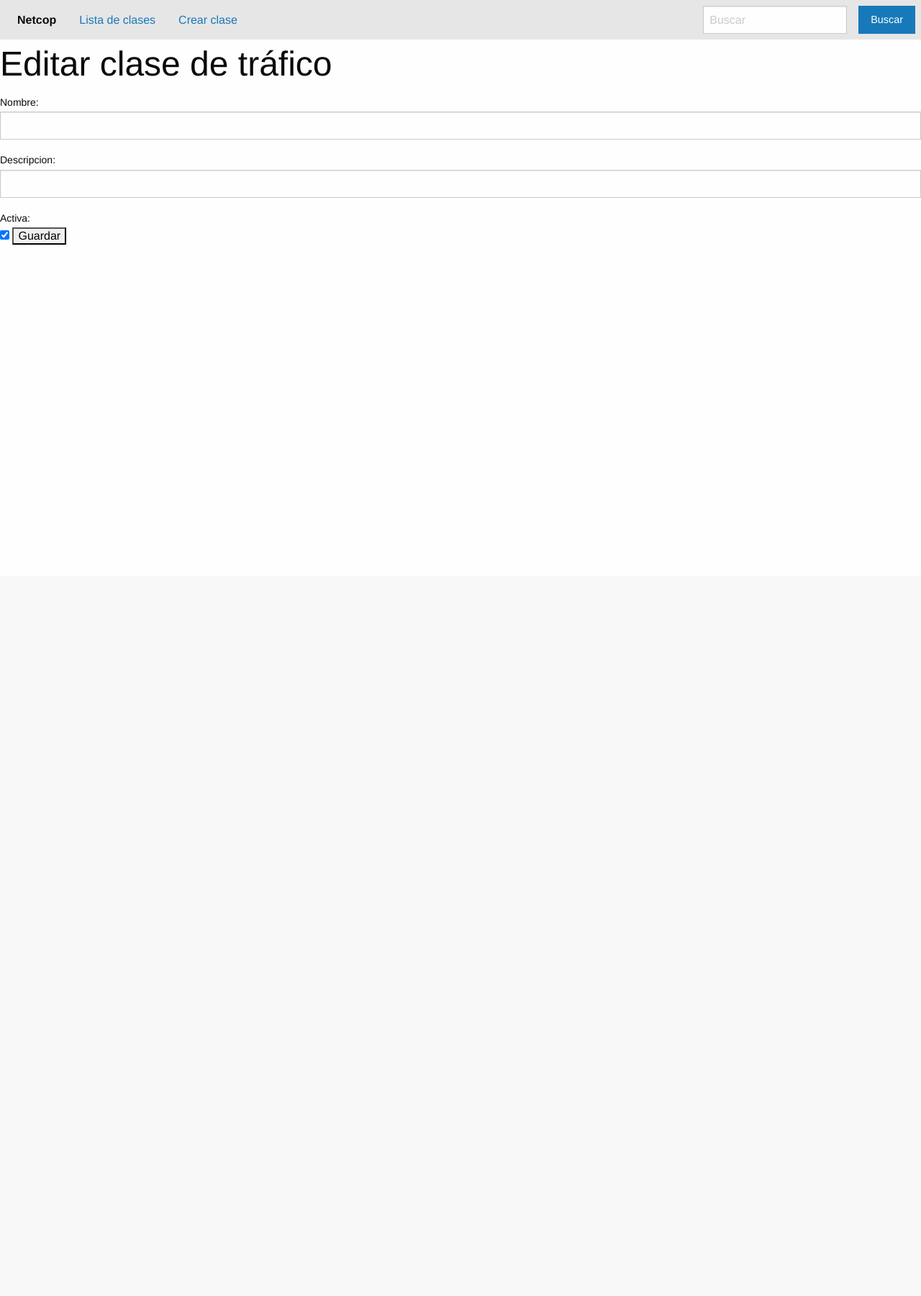
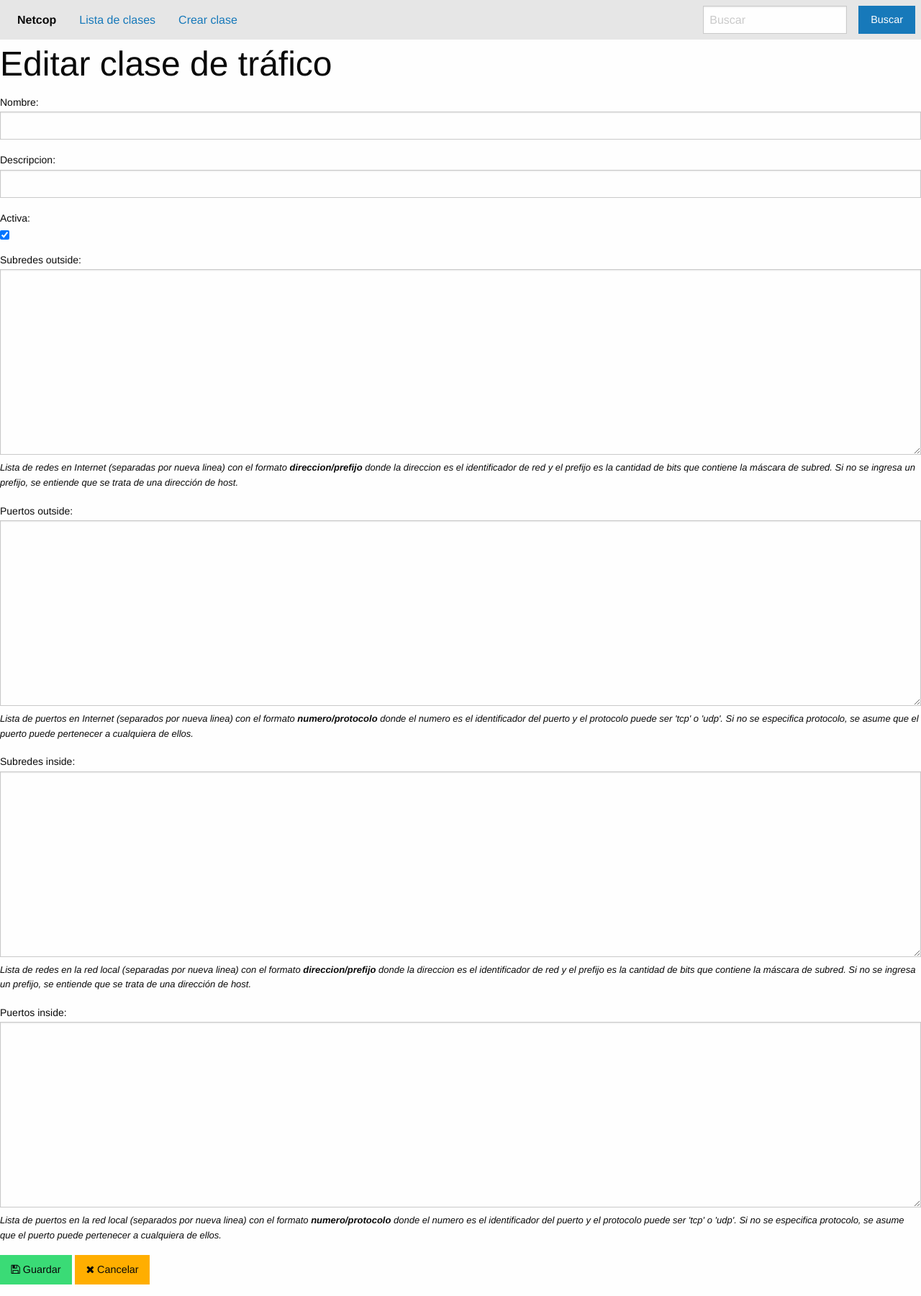
Before and after one commit to romeroyonatan/netcop-server, a Django app: a page that uses netcop/clases/templates/clases/clasetrafico_form.html in a window 1280 px wide. Shown: the whole page at 72% size. Before the commit the page ends 340 px from the top, so only its background shows below. Run offline with Django 3.2, Linux system fonts and the light colour scheme; some libraries are stand-ins or nearby versions.

Commit message:
Intento carga lista de protocolo y subredes

```diff
--- a/netcop/clases/forms.py
+++ b/netcop/clases/forms.py
@@ -10,3 +10,101 @@ class ClaseForm(forms.ModelForm):
     class Meta:
         model = models.ClaseTrafico
         fields = '__all__'
+
+    subredes_outside = forms.CharField(
+        widget=forms.Textarea,
+        required=False,
+        help_text="""Lista de redes en Internet (separadas por nueva linea) con
+        el formato <strong>direccion/prefijo</strong> donde la direccion es el
+        identificador de red y el prefijo es la cantidad de bits que contiene
+        la máscara de subred. Si no se ingresa un prefijo, se entiende que se
+        trata de una dirección de host.""",
+    )
+    puertos_outside = forms.CharField(
+        widget=forms.Textarea,
+        required=False,
+        help_text="""Lista de puertos en Internet (separados por nueva linea)
+        con el formato <strong>numero/protocolo</strong> donde el numero es el
+        identificador del puerto y el protocolo puede ser 'tcp' o 'udp'. Si no
+        se especifica protocolo, se asume que el puerto puede pertenecer a
+        cualquiera de ellos.""",
+    )
+    subredes_inside = forms.CharField(
+        widget=forms.Textarea,
+        required=False,
+        help_text="""Lista de redes en la red local (separadas por nueva linea)
+        con el formato <strong>direccion/prefijo</strong> donde la direccion es
+        el identificador de red y el prefijo es la cantidad de bits que
+        contiene la máscara de subred. Si no se ingresa un prefijo, se entiende
+        que se trata de una dirección de host.""",
+    )
+    puertos_inside = forms.CharField(
+        widget=forms.Textarea,
+        required=False,
+        help_text="""Lista de puertos en la red local (separados por nueva
+        linea) con el formato <strong>numero/protocolo</strong> donde el numero
+        es el identificador del puerto y el protocolo puede ser 'tcp' o 'udp'.
+        Si no se especifica protocolo, se asume que el puerto puede pertenecer
+        a cualquiera de ellos.""",
+    )
+
+    def save(self, *args, **kwargs):
+        clase = super().save(*args, **kwargs)
+        self.actualizar_colecciones(clase, self.cleaned_data)
+        return clase
+
+    def actualizar_colecciones(self, clase, nueva):
+        '''
+        Actualiza las listas de subredes y puertos de la clase de trafico.
+        '''
+        redes = (('subredes_outside', models.OUTSIDE),
+                 ('subredes_inside', models.INSIDE))
+        puertos = (('puertos_outside', models.OUTSIDE),
+                   ('puertos_inside', models.INSIDE))
+
+        # borro antiguas relaciones
+        models.ClaseCIDR.objects.filter(clase=clase).delete()
+        models.ClasePuerto.objects.filter(clase=clase).delete()
+
+        # creo las nuevas relaciones
+        for lista, grupo in redes:
+            for item in nueva.get(lista, "").split("\n"):
+                if item:
+                    (direccion, prefijo) = item.split('/')
+                    # TODO validar
+                    cidr = models.CIDR.objects.get_or_create(
+                        direccion=direccion,
+                        prefijo=prefijo
+                    )[0]
+                    models.ClaseCIDR.objects.create(clase=clase,
+                                                    cidr=cidr,
+                                                    grupo=grupo)
+
+        for lista, grupo in puertos:
+            for item in nueva.get(lista, "").split("\n"):
+                if item:
+                    (numero, proto) = item.split('/')
+                    # TODO validar
+                    protocolo = self.protocolo(proto)
+                    puerto = models.Puerto.objects.get_or_create(
+                        numero=numero,
+                        protocolo=protocolo
+                    )[0]
+                    models.ClasePuerto.objects.create(clase=clase,
+                                                      puerto=puerto,
+                                                      grupo=grupo)
+
+    def protocolo(self, string):
+        '''
+        Obtiene el numero de protocolo en base a una cadena de caracteres.
+        Retornos
+        ---------------
+          * 6 - TCP | tcp
+          * 17 - UDP | udp
+          * 0 en cualquier otro caso.
+        '''
+        if string.lower() == 'tcp':
+            return 6
+        elif string.lower() == 'udp':
+            return 17
+        return 0
--- a/netcop/clases/models.py
+++ b/netcop/clases/models.py
@@ -13,20 +13,34 @@ class ClaseTrafico(models.Model):
     descripcion = models.CharField(max_length=160, null=False, default="")
     activa = models.BooleanField(default=True)
 
+    def __str__(self):
+        return self.nombre
+
 
 class CIDR(models.Model):
     direccion = models.GenericIPAddressField(protocol='IPv4')
     prefijo = models.PositiveSmallIntegerField(default=32)
+
+    def __str__(self):
+        return "%s/%d" % (self.direccion, self.prefijo)
 
 
 class Puerto(models.Model):
     numero = models.PositiveIntegerField()
     protocolo = models.PositiveSmallIntegerField(default=0)
 
+    def __str__(self):
+        protocolo = ''
+        if self.protocolo == 6:
+            protocolo = 'tcp'
+        elif self.protocolo == 17:
+            protocolo = 'udp'
+        return "%d/%s" % (self.numero, protocolo)
+
 
 class ClaseCIDR(models.Model):
-    clase = models.ForeignKey(ClaseTrafico)
-    cidr = models.ForeignKey(CIDR)
+    clase = models.ForeignKey(ClaseTrafico, related_name="redes")
+    cidr = models.ForeignKey(CIDR, related_name="clases")
     grupo = models.CharField(max_length=1, choices=grupo_choices)
 
 
@@ -35,6 +49,6 @@ class ClasePuerto(models.Model):
         (INSIDE, "En la red local"),
         (OUTSIDE, "En Internet"),
     )
-    clase = models.ForeignKey(ClaseTrafico)
-    puerto = models.ForeignKey(Puerto)
+    clase = models.ForeignKey(ClaseTrafico, related_name="puertos")
+    puerto = models.ForeignKey(Puerto, related_name="clases")
     grupo = models.CharField(max_length=1, choices=grupo_choices)
--- a/netcop/clases/templates/clases/clasetrafico_form.html
+++ b/netcop/clases/templates/clases/clasetrafico_form.html
@@ -1,9 +1,33 @@
 {% extends 'netcop.html' %}
-{% load foundation %}
 {% block main %}
-    <h1>Editar clase de tráfico</h1>
-    <form action="." method="post"> {% csrf_token %}
-        {{ form|foundation }}
-        <input type="submit" value="Guardar"/>
-    </form>
+  <div class="row">
+    <div class="small-12 medium-9 medium-centered columns">
+      <h1>Editar clase de tráfico</h1>
+      <form action="." method="post"> {% csrf_token %}
+        {% for field in form %}
+          <div class="row">
+            <div class="small-12 columns">
+              {% if field.errors %}
+                <div class="callout alert">
+                  {{ field.errors }}
+                </div>
+              {% endif %}
+              {{ field.label_tag }} {{ field }}
+              {% if field.help_text %}
+                <p class="help-text">{{ field.help_text|safe }}</p>
+              {% endif %}
+            </div>
+          </div>
+        {% endfor %}
+        <button type="submit" class="success button">
+          <i class="fa fa-save"></i>
+          Guardar
+        </button>
+        <a href="{% url 'index' %}" class="warning button">
+          <i class="fa fa-times"></i>
+          Cancelar
+        </a>
+      </form>
+    </div>
+  </div>
 {% endblock %}
```
Also changed, not shown: netcop/clases/templates/clases/clasetrafico_list.html (+6 -2 lines).
